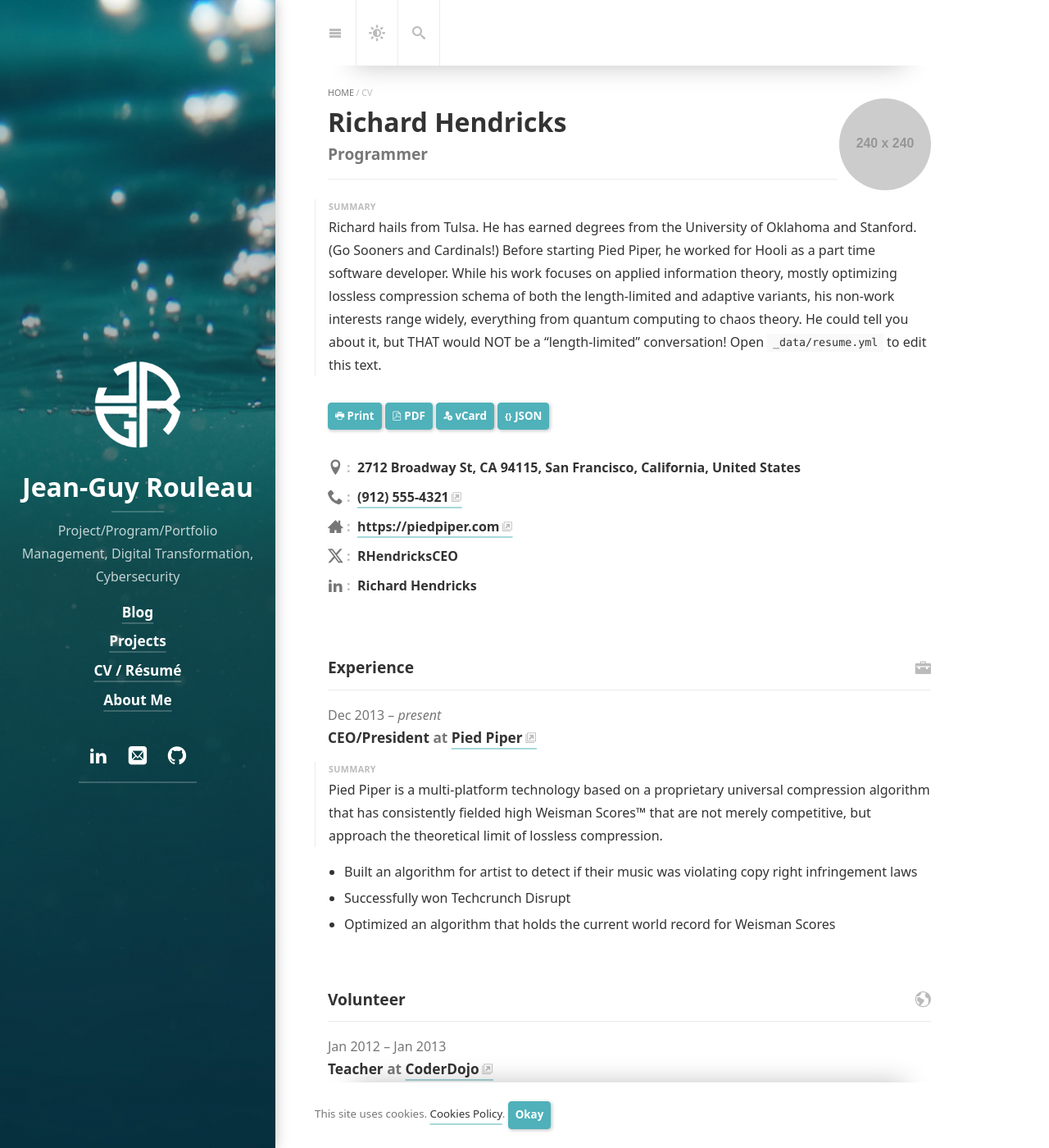
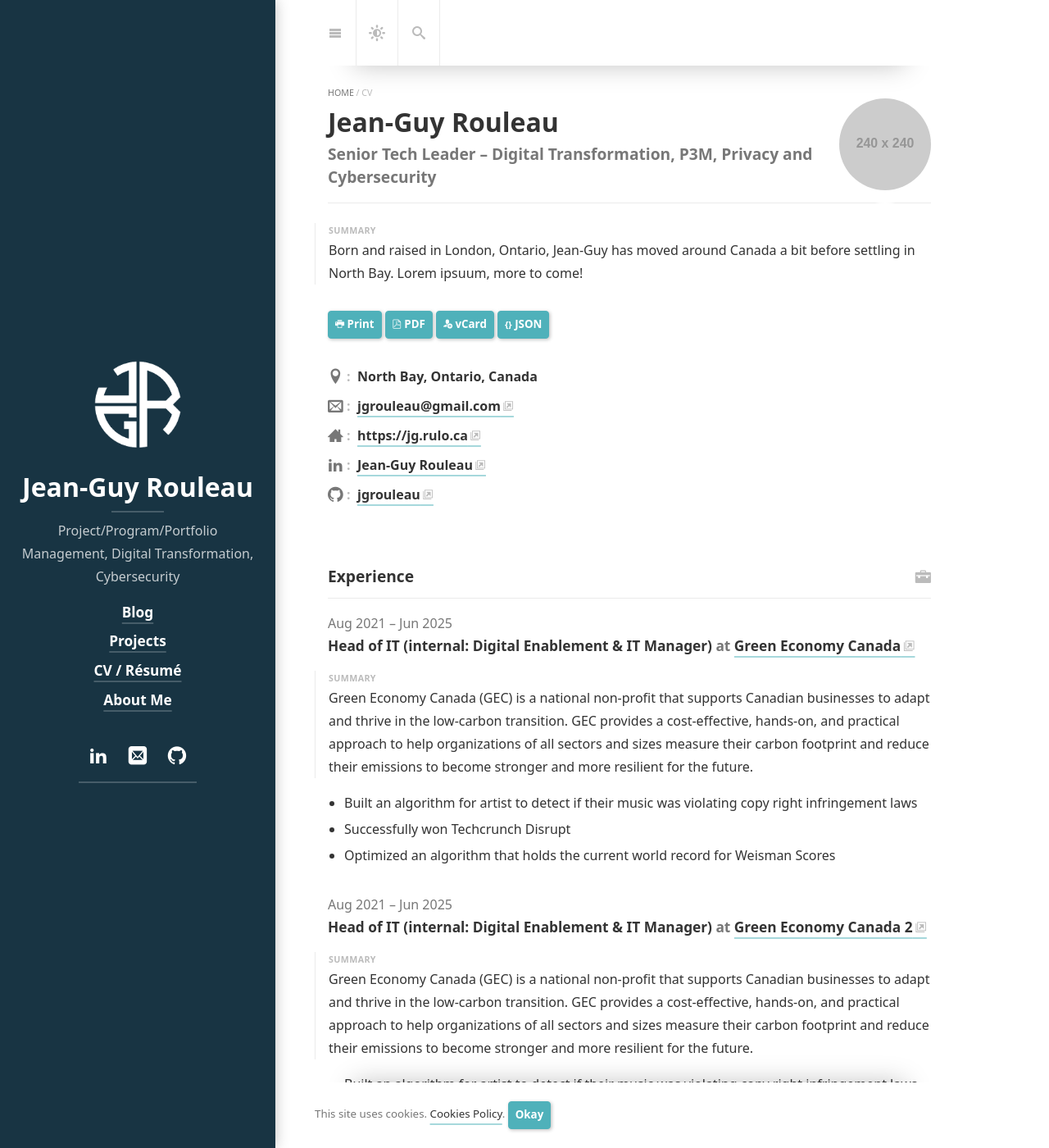
Before and after one commit to jgrouleau/website, a Jekyll site: the page built from cv.md, in a window 1280 px wide and 1400 px high. Shown: the whole window at 82% size. Built offline with Jekyll 4.4.1, drawn with Linux system fonts in a browser that asks for light colours; cached includes are drawn as plain includes; nearby versions of some CDN libraries; some web fonts are replaced; library files that are not in the unit come from our copies.

```diff
--- a/_config.yml
+++ b/_config.yml
@@ -17,7 +17,7 @@
 
 # Language of your content in 2-letter code, e.g.: en, de.
 # You may also provide a location, e.g.: en-us, de_AT.
-lang:                  en
+lang:                  en-ca
 
 # The title of your blog. Used in the sidebar and the browser tab.
 title:                 Jean-Guy Rouleau
@@ -93,7 +93,7 @@ paginate_path:         /blog/:num/
 # ----------------------------------------------------------------------------------------
 
 # Sidebar image and theme color of the site.
-accent_image:          /assets/img/sidebar-bg.jpg
+accent_image:          none
 accent_color:          rgb(79,177,186)
 
 # This is used for the `theme-color` meta tag,
--- a/_data/resume.yml
+++ b/_data/resume.yml
@@ -2,45 +2,50 @@
 # If you don't have a JSON Resume you can just edit this YAML file instead.
 # See also: <https://jsonresume.org/>.
 basics:
-  name: "Richard Hendricks"
-  label: "Programmer"
+  name: "Jean-Guy Rouleau"
+  label: "Senior Tech Leader – Digital Transformation, P3M, Privacy and Cybersecurity"
   picture: "https://via.placeholder.com/240x240"
-  email: ""
-  phone: "(912) 555-4321"
-  website: "https://piedpiper.com"
+  email: "jgrouleau@gmail.com"
+  #phone: "(705) 707-1441"
+  website: "https://jg.rulo.ca"
   summary: >
-    Richard hails from Tulsa.
-    He has earned degrees from the University of Oklahoma and Stanford. (Go Sooners and Cardinals!)
-    Before starting Pied Piper, he worked for Hooli as a part time software developer.
-    While his work focuses on applied information theory,
-    mostly optimizing lossless compression schema of both the length-limited and adaptive variants,
-    his non-work interests range widely,
-    everything from quantum computing to chaos theory.
-    He could tell you about it, but THAT would NOT be a “length-limited” conversation!
-    Open `_data/resume.yml` to edit this text.
+    Born and raised in London, Ontario, Jean-Guy has moved around Canada a bit before settling in North Bay. Lorem ipsuum, more to come!
   location:
-    address: "2712 Broadway St"
-    postalCode: "CA 94115"
-    city: "San Francisco"
-    countryCode: "US"
-    region: "California"
+    address: ""
+    postalCode: ""
+    city: "North Bay"
+    countryCode: "CA"
+    region: "Ontario"
   profiles:
-    - network: "Twitter"
-      username: "RHendricksCEO"
-      url: ""
     - network: "LinkedIn"
-      username: "Richard Hendricks"
-      url: ""
+      username: "Jean-Guy Rouleau"
+      url: "https://linkedin.com/in/jgrouleau"
+    - network: "Github"
+      username: "jgrouleau"
+      url: "https://github.com/jgrouleau"
 work:
-  - company: "Pied Piper"
-    position: "CEO/President"
-    website: "https://piedpiper.com"
-    startDate: "2013-12-01"
-    endDate: ""
+  - company: "Green Economy Canada"
+    position: "Head of IT (internal: Digital Enablement & IT Manager)"
+    website: "https://greeneconomy.ca"
+    startDate: "2021-08-30"
+    endDate: "2025-06-10"
     summary: >
-      Pied Piper is a multi-platform technology based on a proprietary universal compression algorithm that has
-      consistently fielded high Weisman Scores™ that are not merely competitive,
-      but approach the theoretical limit of lossless compression.
+      Green Economy Canada (GEC) is a national non-profit that supports Canadian businesses to adapt and thrive in the low-carbon transition.
+      GEC provides a cost-effective, hands-on, and practical approach to help organizations of all sectors and sizes measure their carbon footprint
+      and reduce their emissions to become stronger and more resilient for the future.
+    highlights:
+      - "Built an algorithm for artist to detect if their music was violating copy right infringement laws"
+      - "Successfully won Techcrunch Disrupt"
+      - "Optimized an algorithm that holds the current world record for Weisman Scores"
+  - company: "Green Economy Canada 2"
+    position: "Head of IT (internal: Digital Enablement & IT Manager)"
+    website: "https://greeneconomy.ca"
+    startDate: "2021-08-30"
+    endDate: "2025-06-10"
+    summary: >
+      Green Economy Canada (GEC) is a national non-profit that supports Canadian businesses to adapt and thrive in the low-carbon transition.
+      GEC provides a cost-effective, hands-on, and practical approach to help organizations of all sectors and sizes measure their carbon footprint
+      and reduce their emissions to become stronger and more resilient for the future.
     highlights:
       - "Built an algorithm for artist to detect if their music was violating copy right infringement laws"
       - "Successfully won Techcrunch Disrupt"
@@ -69,12 +74,12 @@ awards:
     date: "2014-11-01"
     awarder: "Techcrunch"
     summary: "There is no spoon."
-publications:
-  - name: "Video compression for 3d media"
-    publisher: "Hooli"
-    releaseDate: "2014-10-01"
-    website: "https://en.wikipedia.org/wiki/Silicon_Valley_(TV_series)"
-    summary: "Innovative middle-out compression algorithm that changes the way we store data."
+#publications:
+#  - name: "Video compression for 3d media"
+#    publisher: "Hooli"
+#    releaseDate: "2014-10-01"
+#    website: "https://en.wikipedia.org/wiki/Silicon_Valley_(TV_series)"
+#    summary: "Innovative middle-out compression algorithm that changes the way we store data."
 skills:
   - name: "Web Development"
     level: "Master"
```
Also changed, not shown: _about/about.md (+5 -1 lines), index.md (+8 -38 lines).
